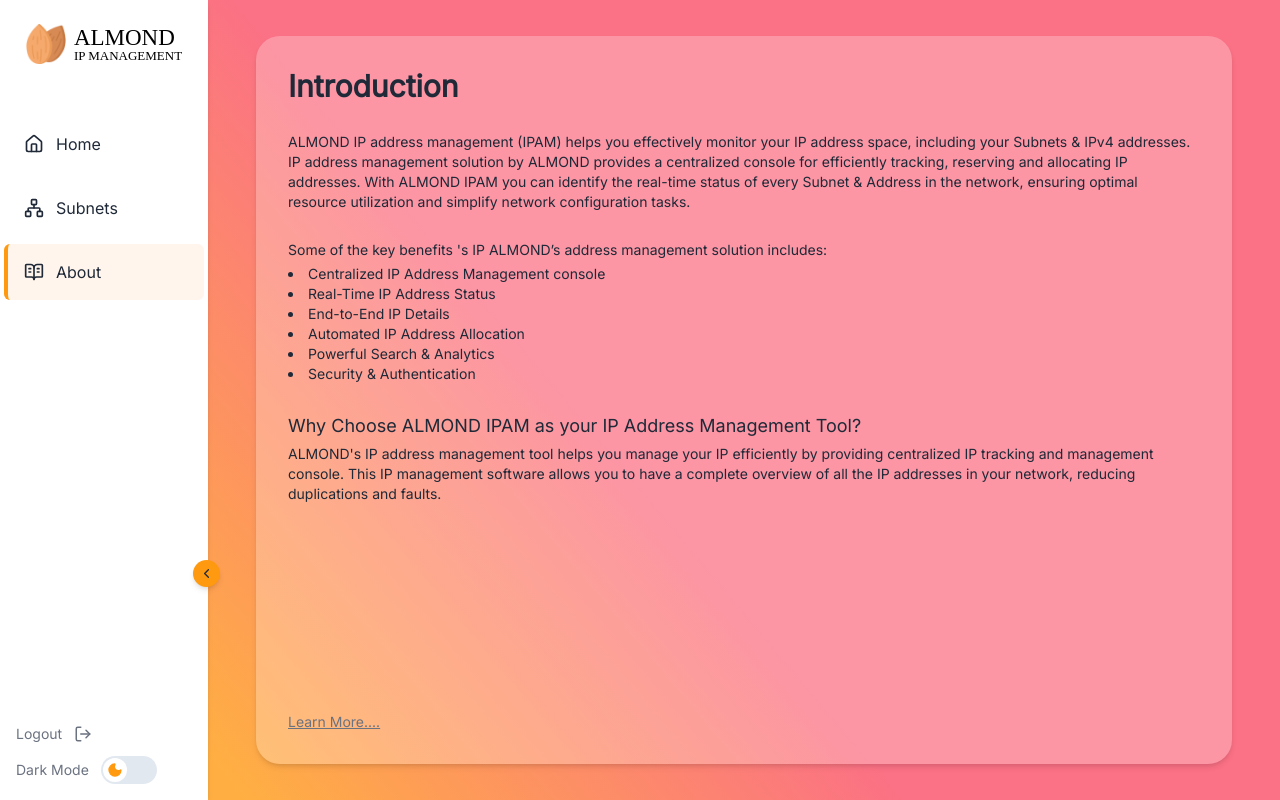
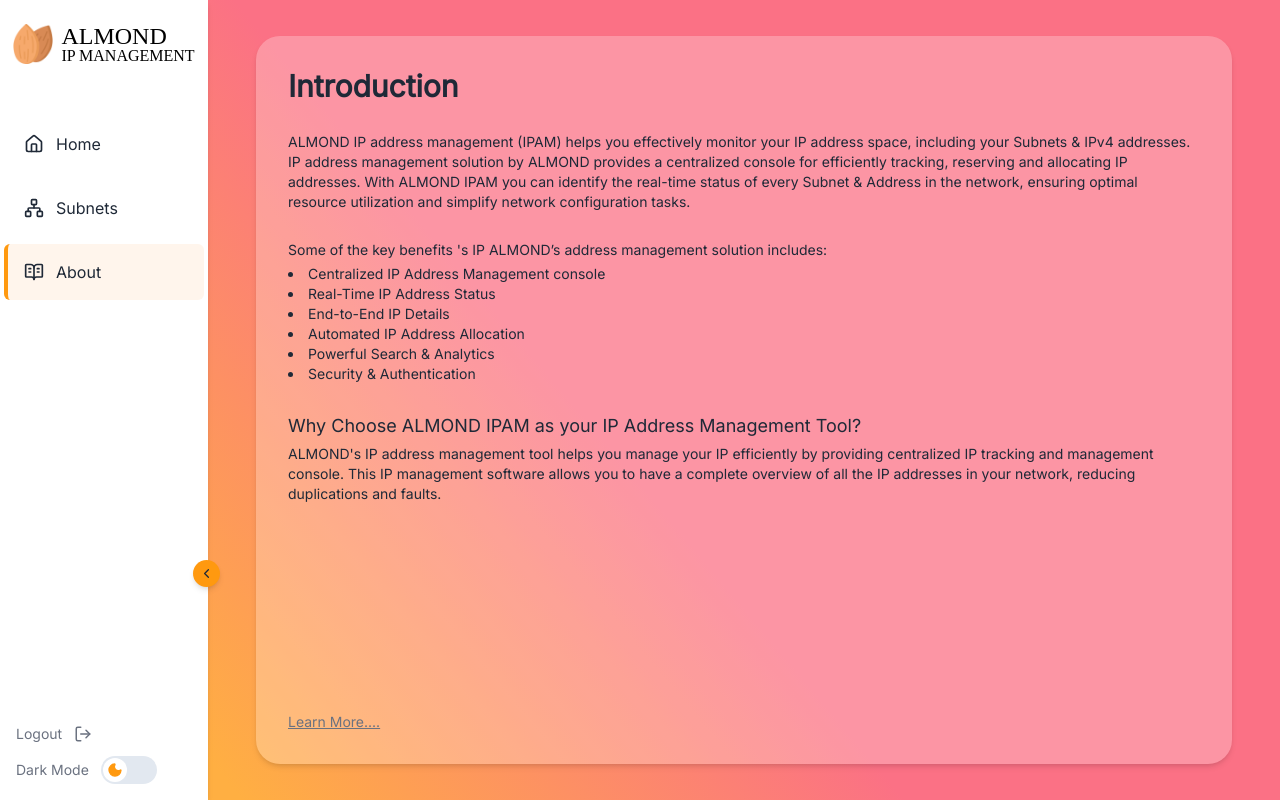
Before and after one commit to random551923/almond-ipam, a React (Vite) app: page /about in a window 1280 px wide. Built offline with nearby package versions, Linux system fonts and the light colour scheme; a web font is replaced by a local one.

Commit message:
fix: fix logo size

```diff
--- a/src/components/Logo.tsx
+++ b/src/components/Logo.tsx
@@ -4,21 +4,21 @@ import { cn } from "../utils/cn";
 export default function Logo({ expanded }: { expanded?: boolean; }) {
     return (
         <div className="flex flex-row items-center whitespace-nowrap overflow-hidden ">
-            <LogoIcon size={40} />
+            <LogoIcon  className={'size-10'} />
             <div className={cn("flex flex-col font-logo transition-all duration-500 ease-in-out overflow-hidden",
                 expanded ? " w-auto opacity-100 ml-2 " : "max-w-0 opacity-0 ml-0")} >
-                <span className="text-[23px] leading-none">ALMOND</span>
-                <span className="text-[13px] leading-none ">IP MANAGEMENT</span>
+                <span className="text-2xl leading-none">ALMOND</span>
+                <span className="text-md leading-none ">IP MANAGEMENT</span>
             </div>
         </div>
     );
 }
 
 
-export const LogoIcon = ({ size }: { size: number }) => (
+export const LogoIcon = ({ className }: { className: string }) => (
     <img
         src={'/src/assets/almond-icon.png'}
-        style={{ width: size, height: size }}
+       className={className}
     />
 );
 
@@ -26,7 +26,7 @@ export const LogoIcon = ({ size }: { size: number }) => (
 
 export const LogoFull = () => (
     <div className='flex flex-row items-center font-logo h-fit w-fit'>
-        <LogoIcon size={40} />
+        <LogoIcon className={'siz-40'} />
         <span className='text-4xl'>Almond IPAM</span>
     </div>
 );
```
